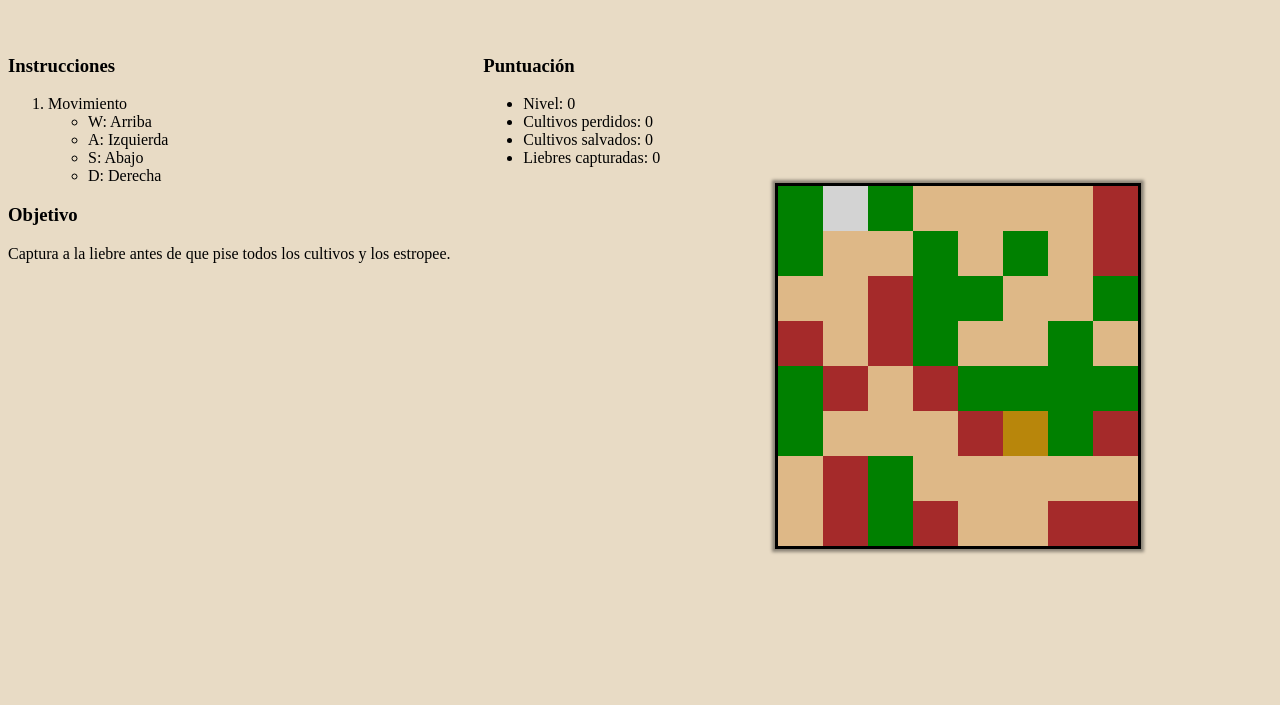
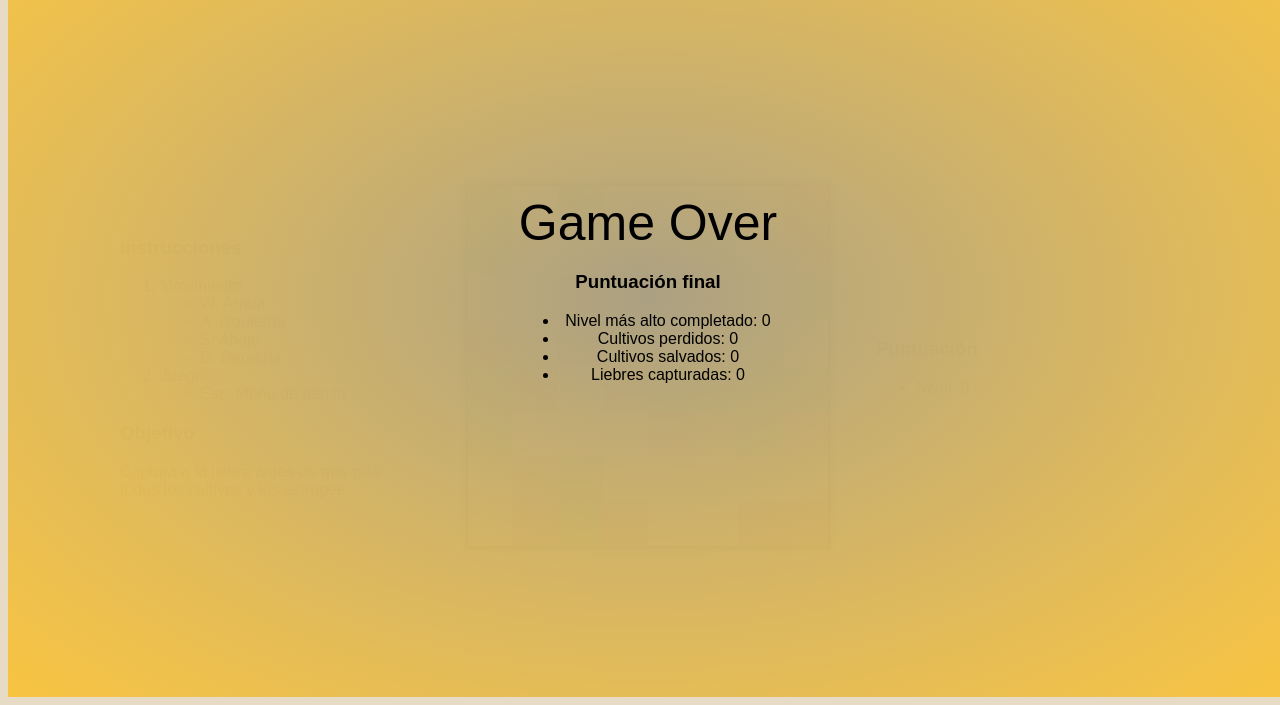
Before and after one commit to Miguel-AMD/MiniGameAaronAndTheHair, a plain HTML site: page Codigo/Estructura.html in a window 1280 px wide. Shown: the part 111-816 px from the top of the page. Drawn offline with Linux system fonts and the light colour scheme.

Commit message:
Mapa centrado, menu de pausa y menu de game over

```diff
--- a/Codigo/Estructura.html
+++ b/Codigo/Estructura.html
@@ -22,6 +22,10 @@
                     <li>S: Abajo</li>
                     <li>D: Derecha</li>
                 </ul>
+                <li>Juego</li>
+                <ul>
+                    <li>Esc: Menú de pausa</li>
+                </ul>
             </ol>
             <h3>Objetivo</h3>
             <p>Captura a la liebre antes de que pise todos los cultivos y los estropee.</p>
@@ -31,12 +35,30 @@
         <section id="Puntuacion">
             <h3>Puntuación</h3>
             <ul>
-               <li>Nivel: <span>0</span></li>
-               <li>Cultivos perdidos: <span>0</span></li>
-               <li>Cultivos salvados: <span>0</span></li>
-               <li>Liebres capturadas: <span>0</span></li>
+               <li>Nivel: <span class="NumeroPuntuacion">0</span></li>
             </ul>
         </section>
     </div> <!--Fin de pantalla de juego-->
+    <div class="PantallaEntera WrapperContainer" id="PantallaDePausa"> <!--Pantalla de pausa-->
+        <div class="Wrapper">
+            <header>Menú de pausa</header>
+            <form action="">
+                <button>Recargar mapa</button>
+                <button>Finalizar juego</button>
+            </form>
+        </div>
+    </div> <!--Pantalla de pausa-->
+    <div class="PantallaEntera WrapperContainer" id="FinJuego"> <!--Pantalla Game Over-->
+        <div class="Wrapper">
+            <header>Game Over</header>
+            <h3>Puntuación final</h3>
+            <ul>
+                <li>Nivel más alto completado: <span class="NumeroPuntuacion">0</span></li>
+                <li>Cultivos perdidos: <span class="NumeroPuntuacion">0</span></li>
+                <li>Cultivos salvados: <span class="NumeroPuntuacion">0</span></li>
+                <li>Liebres capturadas: <span class="NumeroPuntuacion">0</span></li>
+            </ul>
+        </div>
+    </div> <!--Fin de Pantalla Game Over-->
 </body>
 </html>
--- a/Codigo/Style.css
+++ b/Codigo/Style.css
@@ -2,11 +2,19 @@ body {
     height: 100vh;
     width: 100vw;
     background-color: #E8DBC5;
+    position: relative;
+    font-family: Phantomsans, sans-serif;
 }
 
 .PantallaEntera {
     height: 100vh;
     width: 100vw;
+    position: absolute;
+    top: 0px;
+    left: 0px;
+    border-width: 0px;
+    margin: 0px;
+    padding: 0px;
 }
 
 #PantallaJuego {
@@ -18,13 +26,15 @@ body {
         "i i m m m m m p p"
         "i i m m m m m p p"
         "i i m m m m m p p";
+    justify-content: center;
+    align-items: center;
 }
 
 #PantallaJuego > header {
     grid-area: h;
 }
 
-#PantallaJuego > .Instrucciones {
+#PantallaJuego > #Instrucciones {
     grid-area: i;
 }
 
@@ -32,8 +42,24 @@ body {
     grid-area: m;
 }
 
-#PantallaJuego > .Puntuacion {
+#PantallaJuego > #Puntuacion {
     grid-area: p;
+}
+
+#Instrucciones {
+    width: 300px;
+    justify-self: right;
+    padding-right: 45px;
+}
+
+#Puntuacion {
+    width: 300px;
+    justify-self: left;
+    padding-left: 45px;
+}
+
+#PantallaJuego header {
+    text-align: center;
 }
 
 #Mapa {
@@ -93,3 +119,40 @@ body {
 .RabbitSpawn {
     background-color: darkgoldenrod;
 }
+
+.WrapperContainer {
+    display: flex;
+    justify-content: center;
+    align-items: center;
+    text-align: center;
+}
+
+#PantallaDePausa {
+    background: radial-gradient(rgba(0,0,0,0.8),rgba(0,0,0,0.4));
+    color: whitesmoke;
+    visibility: hidden;
+}
+
+#PantallaDePausa header {
+    font-size: 60px;
+}
+
+#PantallaDePausa button {
+    height: 25px;
+    color: white;
+    background: radial-gradient(rgba(0,0,0,1),rgba(0,0,0,0.6));
+    border-radius: 10px;
+    border-width: 1px;
+    box-shadow: 0px 0px 3px 3px #F3EAF4;
+}
+
+
+#FinJuego {
+    visibility: visible;
+    background: radial-gradient(rgba(244,228,186,0.7),rgba(248, 196, 65,1)),
+                radial-gradient(rgba(1,1,1,1),rgba(1,1,1,0.8));
+}
+
+#FinJuego header {
+    font-size: 50px;
+}
```
